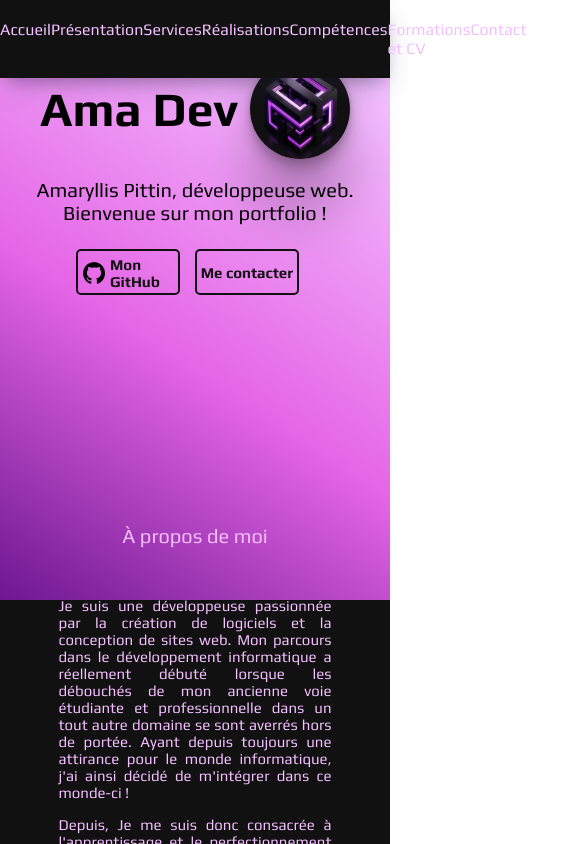
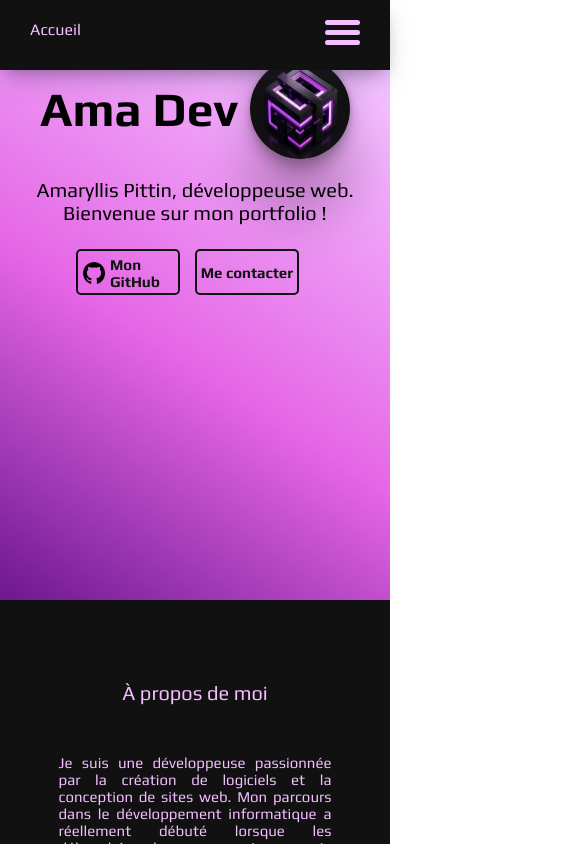
Before and after one commit to AmaryllisPittin/AmaDev-Portfolio, a React (Create React App) app: page / in a window 390 px wide. Shown: the top 844 px of the page, 585 px wide, since content can reach past the window. Built offline with nearby package versions, Linux system fonts and the light colour scheme.

Commit message:
travail sur le responsive et début d'intégration du burger menu

```diff
--- a/package.json
+++ b/package.json
@@ -11,6 +11,7 @@
     "@testing-library/react": "^13.4.0",
     "@testing-library/user-event": "^13.5.0",
     "body-parser": "^1.20.2",
+    "cors": "^2.8.5",
     "dotenv": "^16.4.5",
     "express": "^4.19.2",
     "nodemailer": "^6.9.13",
--- a/src/components/Footer.jsx
+++ b/src/components/Footer.jsx
@@ -1,55 +1,18 @@
-import React, { useState } from 'react';
+import React from 'react';
 
 const Footer = () => {
-    const [formData, setFormData] = useState({
-        name: '',
-        email: '',
-        but: 'Collaboration professionnelle',
-        message: ''
-    });
-
-    const handleChange = (e) => {
-        const { name, value } = e.target;
-        setFormData({
-            ...formData,
-            [name]: value
-        });
-    };
-
-    const handleSubmit = async (e) => {
-        e.preventDefault();
-        try {
-            const response = await fetch('http://localhost:3001/send-email', {
-                method: 'POST',
-                headers: {
-                    'Content-Type': 'application/json'
-                },
-                body: JSON.stringify(formData)
-            });
-            if (response.ok) {
-                const responseData = await response.text();
-                alert(responseData);
-            } else {
-                alert('Une erreur est survenue lors de l\'envoi du message.');
-            }
-        } catch (error) {
-            console.error(error);
-            alert('Une erreur est survenue lors de l\'envoi du message.');
-        }
-    };
-
     return (
         <footer className="footer" id="contact">
             <h2 className="footer__h2">Me contacter</h2>
-            <form className="footer-form" onSubmit={handleSubmit}>
+            <form className="footer-form" action="mailto:amaryllispittin@gmail.com" method="post" encType="text/plain">
                 <label htmlFor="name">Nom</label>
-                <input type="text" id="name" name="name" placeholder="Nom" value={formData.name} onChange={handleChange} required />
+                <input type="text" id="name" name="name" placeholder="Nom" required />
 
                 <label htmlFor="email">E-mail</label>
-                <input type="email" id="email" name="email" placeholder="Entrez votre adresse e-mail" value={formData.email} onChange={handleChange} required />
+                <input type="email" id="email" name="email" placeholder="Entrez votre adresse e-mail" required />
 
                 <label htmlFor="but-select">Objet</label>
-                <select name="but" id="but-select" value={formData.but} onChange={handleChange} required>
+                <select name="but" id="but-select" required>
                     <option value="Collaboration professionnelle">Collaboration professionnelle</option>
                     <option value="Aide technique">Aide technique</option>
                     <option value="Proposition de projet">Proposition de projet</option>
@@ -58,7 +21,7 @@ const Footer = () => {
                 </select>
 
                 <label htmlFor="message">Message</label>
-                <textarea id="message" name="message" rows="5" cols="33" placeholder="Entrez votre message" value={formData.message} onChange={handleChange} required></textarea>
+                <textarea id="message" name="message" rows="5" cols="33" placeholder="Entrez votre message" required></textarea>
 
                 <input className="input-submit" type="submit" value="Envoyer" />
             </form>
--- a/src/components/Topbar.jsx
+++ b/src/components/Topbar.jsx
@@ -1,31 +1,53 @@
-import React from "react";
+import React, { useState } from "react";
 import { HashLink as Link } from 'react-router-hash-link';
 
 const Topbar = () => {
+  const [showMenu, setShowMenu] = useState(false);
+
+  const toggleMenu = () => {
+    setShowMenu(!showMenu);
+  };
+
   return (
     <div className="topbar-container">
-      <ul className="topbar">
-        <li>
+      <ul className={`topbar ${showMenu ? "show-menu" : ""}`}>
+        <li className="header-link">
           <Link className="topbar-link" smooth to="/#headerBanner">Accueil</Link>
         </li>
-        <li>
+        <li className="hide-on-mobile">
           <Link className="topbar-link" smooth to="/#about">Présentation</Link>
         </li>
-        <li>
+        <li className="hide-on-mobile">
           <Link className="topbar-link" smooth to="/#services">Services</Link>
         </li>
-        <li>
+        <li className="hide-on-mobile">
           <Link className="topbar-link" smooth to="/#realisations">Réalisations</Link>
         </li>
-        <li>
+        <li className="hide-on-mobile">
           <Link className="topbar-link" smooth to="/#competences">Compétences</Link>
         </li>
-        <li>
+        <li className="hide-on-mobile">
           <Link className="topbar-link" smooth to="/#formation">Formations et CV</Link>
         </li>
-        <li>
+        <li className="hide-on-mobile">
           <Link className="topbar-link" smooth to="/#contact">Contact</Link>
         </li>
+        <li className="menu-icon" onClick={toggleMenu}>
+          <div className="bar"></div>
+          <div className="bar"></div>
+          <div className="bar"></div>
+        </li>
+        {showMenu && (
+          <div className="dropdown-menu">
+            {/* Mettez ici vos liens supplémentaires pour le menu déroulant */}
+            <Link className="dropdown-link" smooth to="/#about">Présentation</Link>
+            <Link className="dropdown-link" smooth to="/#services">Services</Link>
+            <Link className="dropdown-link" smooth to="/#realisations">Réalisations</Link>
+            <Link className="dropdown-link" smooth to="/#competences">Compétences</Link>
+            <Link className="dropdown-link" smooth to="/#formation">Formations et CV</Link>
+            <Link className="dropdown-link" smooth to="/#contact">Contact</Link>
+          </div>
+        )}
       </ul>
     </div>
   );
--- a/src/sass/dimensions-spacing.scss
+++ b/src/sass/dimensions-spacing.scss
@@ -104,8 +104,12 @@ $mobile-breakpoint: 768px;
 .formation {
     height:900px;
     width:100%;
+    @media all and (max-width: $mobile-breakpoint) {
+        height:1400px;
+    }
     &__h2 {
         padding-bottom:50px;
+        padding-top:70px;
     }
     &__p {
         width:50%;
@@ -118,7 +122,16 @@ $mobile-breakpoint: 768px;
     &__contact-me {
         width:50%;
         margin-top:20px;
+        padding-bottom:70px;
+        @media all and (max-width: $mobile-breakpoint) {
+            width:70%;
+            margin-top:0;
+        }
     }
+}
+
+.about__p {
+    height:250px;
 }
 
 .services,
@@ -129,13 +142,21 @@ $mobile-breakpoint: 768px;
     width:85%;
     padding-left:7.5%;
     padding-right:7.5%;
-    @media all and (max-width: $tablet-breakpoint) {
-        height:1200px;
-    }
     &__h2 {
         padding-top:70px;
     }
 }
+
+.services,
+.realisations,
+.competences,
+.formation {
+    @media all and (max-width: $tablet-breakpoint) {
+        height:1300px;
+    }
+}
+
+
 
 .services-container {
     margin-top:120px;
@@ -151,10 +172,12 @@ $mobile-breakpoint: 768px;
     @media all and (max-width: $tablet-breakpoint) {
         width:55%;
     }
-    @media all and (max-width: $tablet-breakpoint) {
+    @media all and (max-width: $mobile-breakpoint) {
         width:85%;
+        height:450px;
         margin-left:7.5%;
         margin-right:7.5%;
+        padding:0;
     }
     &__logo {
         width:37%;
@@ -274,6 +297,7 @@ $mobile-breakpoint: 768px;
     width:70%;
     padding:15px;
     box-shadow: rgba(0, 0, 0, 0.3) 0px 19px 38px, rgba(0, 0, 0, 0.22) 0px 15px 12px;
+    display:none;
 }
 
 .languages {
@@ -306,6 +330,10 @@ $mobile-breakpoint: 768px;
 
 .footer-form {
     width:600px;
+    @media (max-width: $mobile-breakpoint) {
+        width:100%;
+    }
+
 }
 
 #name,
--- a/src/sass/mainStyle.scss
+++ b/src/sass/mainStyle.scss
@@ -194,3 +194,37 @@ select {
 .input-submit:hover {
     cursor:pointer;
 }
+
+input::placeholder,
+textarea::placeholder {
+    color:black;
+}
+
+/********************************************************************/
+
+.menu-icon {
+    display:none;
+    @media (max-width: 768px) {
+        display:flex;
+        flex-direction:column;
+        margin-right:30px;
+    }
+}
+
+.header-link {
+    margin-left:30px;
+}
+
+.hide-on-mobile {
+    @media (max-width: 768px) {
+        display:none;
+    }
+}
+
+.bar {
+    background-color:$second-color;
+    width:35px;
+    height:5px;
+    border-radius:5px;
+    margin-bottom:5px;
+}
--- a/src/sass/merging.scss
+++ b/src/sass/merging.scss
@@ -74,6 +74,9 @@ $center-value: center;
 .topbar {
     justify-content: space-around;
     flex-grow:1;
+    @media (max-width: 768px) {
+        justify-content: space-between;
+    }
 }
 
 .logo-container {
```
Also changed, not shown: src/server/server.js (deleted, +0 -44 lines), 2 other files (tests, documents, lock files or other folders).
